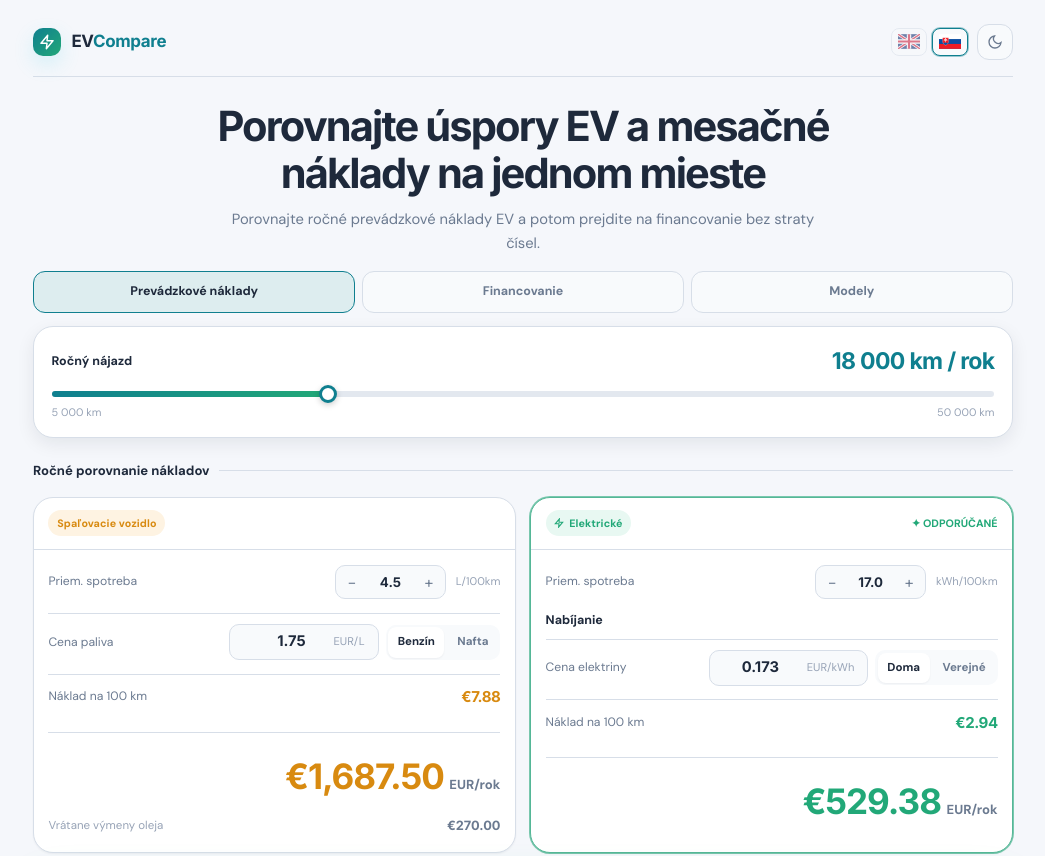
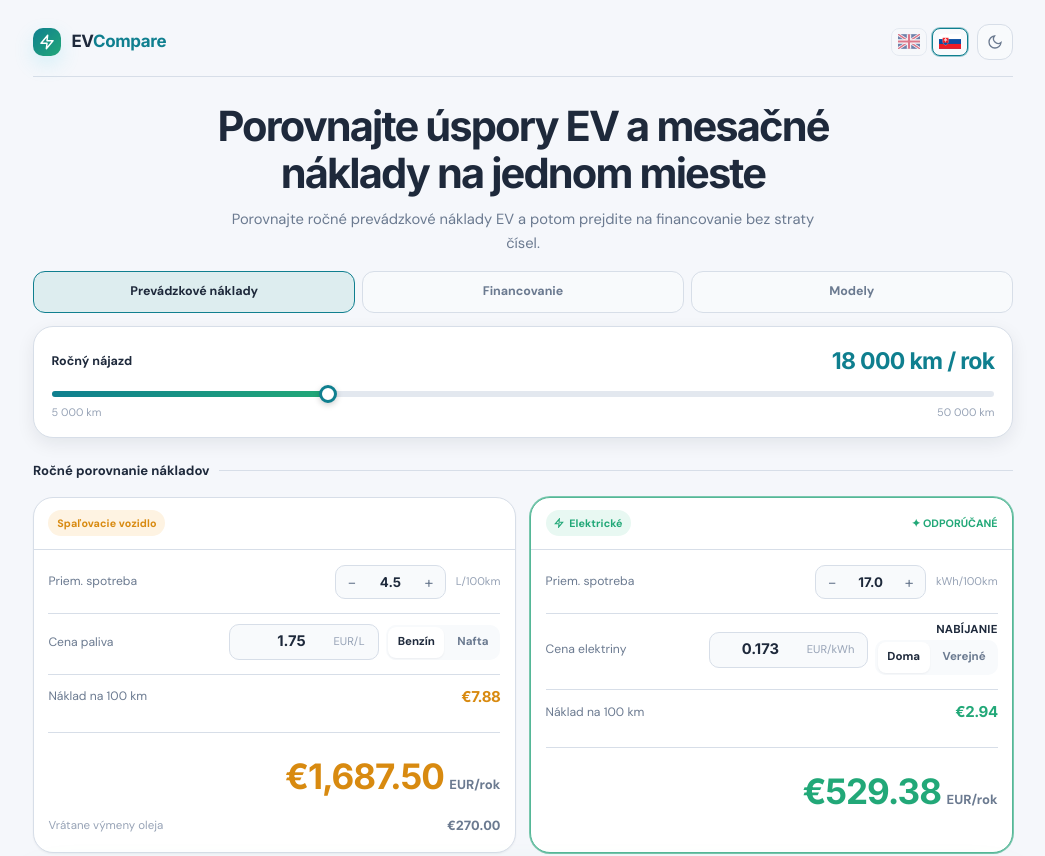
Before and after one commit to Azshken/EVCompare, a React (Vite) app: page / in a window 1280 px wide. Shown: the top 856 px of the page, without its empty margins (117-1162 px from the left). Built offline with nearby package versions, Linux system fonts and the light colour scheme.

Commit message:
Fix Nissan image paths and show Nabíjanie above charging buttons
Adds missing .webp to nissan-leaf, nissan-ariya and nissan-micra imageUrl.
Places a clear Nabíjanie / Charging title directly above the Doma / Verejné buttons.

```diff
--- a/src/components/voltcalc/VoltCalcPage.tsx
+++ b/src/components/voltcalc/VoltCalcPage.tsx
@@ -251,8 +251,6 @@ export function VoltCalcPage({
                 <span className="unit-label">kWh/100km</span>
               </div>
 
-              <div className="charging-section">
-                <div className="charging-title">{t("charging")}</div>
               <div className="price-row">
                 <span className="price-label">{t("electricityPrice")}</span>
                 <div className="price-controls">
@@ -269,6 +267,8 @@ export function VoltCalcPage({
                     />
                     <span className="price-unit">EUR/kWh</span>
                   </div>
+                  <div className="charging-buttons">
+                    <div className="charging-title">{t("charging")}</div>
                     <div className="inline-tabs" role="group" aria-label={t("charging")}>
                       <button
                         type="button"
--- a/src/data/evModels.json
+++ b/src/data/evModels.json
@@ -1359,7 +1359,7 @@
     "kwh90": null,
     "kwh120": null,
     "affiliateUrl": null,
-    "imageUrl": "/cars/nissan-leaf",
+    "imageUrl": "/cars/nissan-leaf.webp",
     "priceListUrl": null,
     "heatPump": true,
     "recommended": false
@@ -1380,7 +1380,7 @@
     "kwh90": null,
     "kwh120": null,
     "affiliateUrl": null,
-    "imageUrl": "/cars/nissan-ariya",
+    "imageUrl": "/cars/nissan-ariya.webp",
     "priceListUrl": null,
     "heatPump": true,
     "recommended": false
@@ -2409,7 +2409,7 @@
     "kwh90": null,
     "kwh120": null,
     "affiliateUrl": null,
-    "imageUrl": "/cars/nissan-micra",
+    "imageUrl": "/cars/nissan-micra.webp",
     "priceListUrl": null,
     "heatPump": true,
     "recommended": false
--- a/src/styles/app.css
+++ b/src/styles/app.css
@@ -792,16 +792,20 @@ p {
   justify-content: flex-end;
 }
 
-.charging-section {
-  display: grid;
-  gap: 0.35rem;
+.charging-buttons {
+  display: flex;
+  flex-direction: column;
+  align-items: flex-end;
+  gap: 0.25rem;
 }
 
 .charging-title {
-  font-size: 0.78rem;
-  font-weight: 700;
+  font-size: 0.72rem;
+  font-weight: 800;
   color: var(--color-text);
-  text-align: left;
+  letter-spacing: 0.02em;
+  text-transform: uppercase;
+  line-height: 1;
 }
 
 .price-row {
```
Lines whose indentation alone changed are shown as unchanged.
